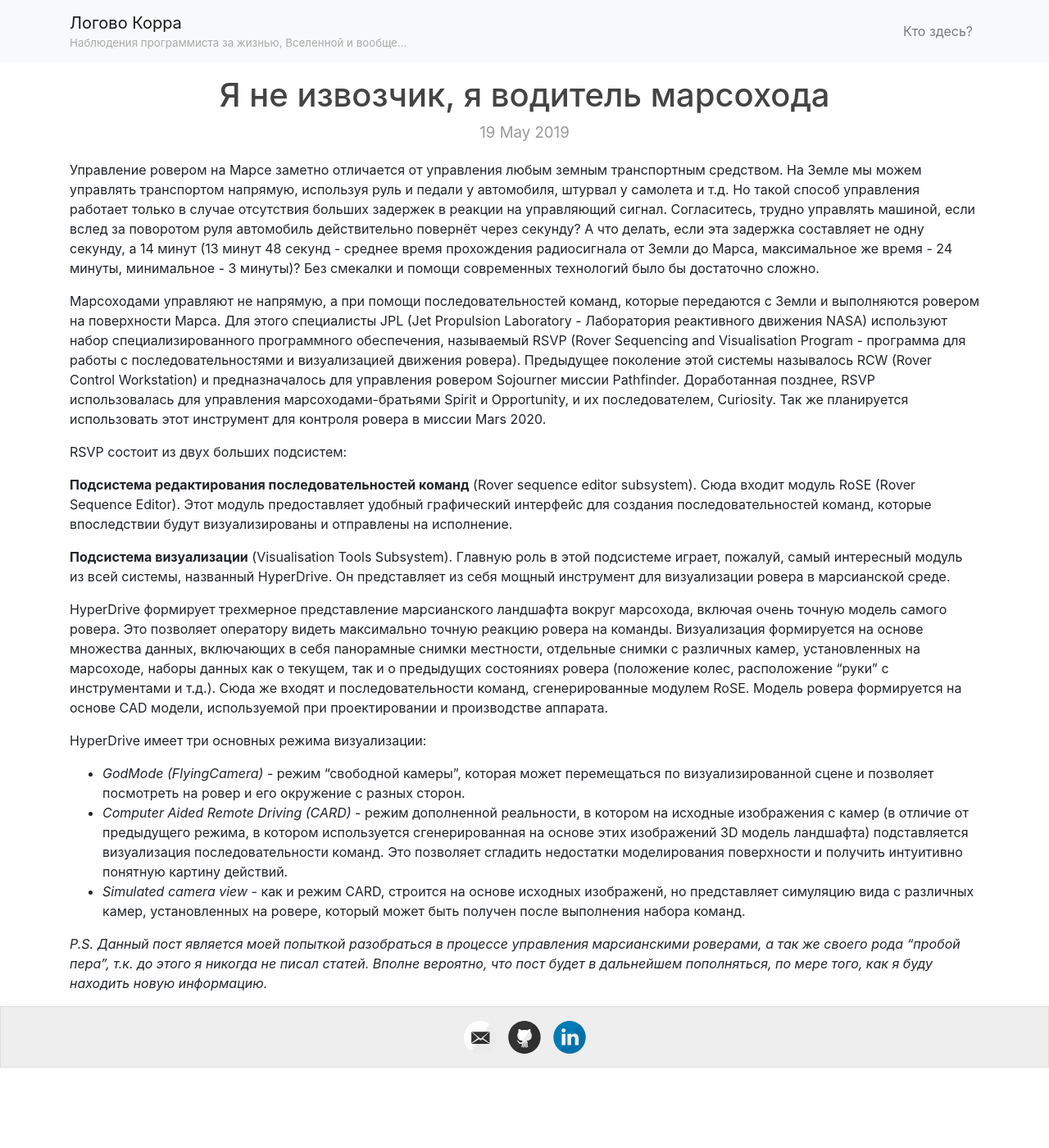
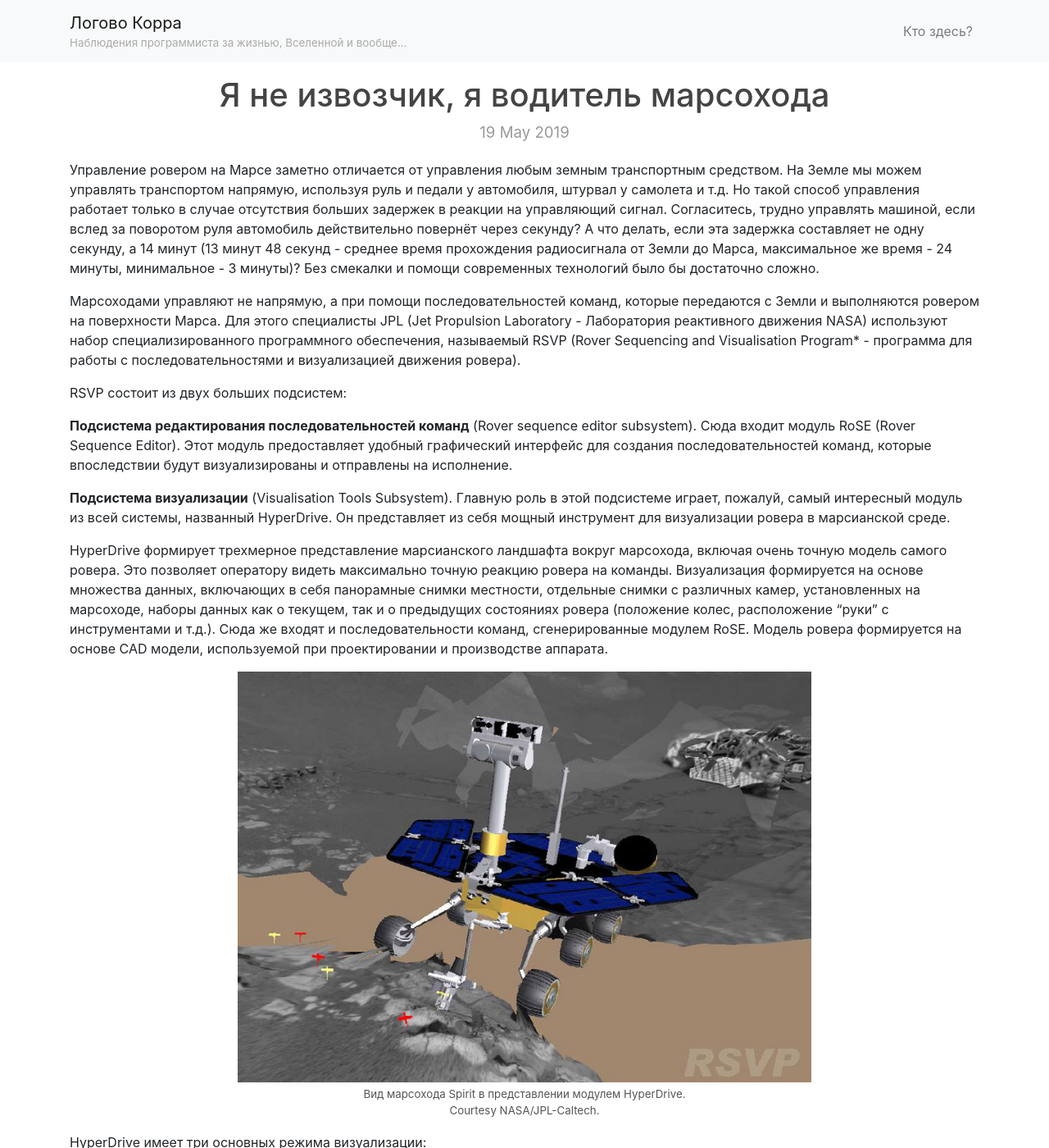
Before and after one commit to xandrcorr/xandrcorr.github.io, a Jekyll site: the page built from _posts/2019-05-19-mars-driving.md, in a window 1280 px wide and 1400 px high. Shown: the whole window at 82% size. Built offline with Jekyll 4.4.1, drawn with Linux system fonts in a browser that asks for light colours; nearby versions of some CDN libraries; some of the changed text lies outside the part shown.

Commit message:
Updated image styles.

```diff
--- /dev/null
+++ b/_includes/image.html
@@ -0,0 +1,4 @@
+<figure class="image">
+    <img src="{{ include.url }}" alt="{{ include.description }}">
+    <figcaption>{{ include.description }}</figcaption>
+</figure>
--- a/_posts/2019-05-19-mars-driving.md
+++ b/_posts/2019-05-19-mars-driving.md
@@ -5,7 +5,7 @@
 
 Управление ровером на Марсе заметно отличается от управления любым земным транспортным средством. На Земле мы можем управлять транспортом напрямую, используя руль и педали у автомобиля, штурвал у самолета и т.д. Но такой способ управления работает только в случае отсутствия больших задержек в реакции на управляющий сигнал. Согласитесь, трудно управлять машиной, если вслед за поворотом руля автомобиль действительно повернёт через секунду? А что делать, если эта задержка составляет не одну секунду, а 14 минут (13 минут 48 секунд - среднее время прохождения радиосигнала от Земли до Марса, максимальное же время - 24 минуты, минимальное - 3 минуты)? Без смекалки и помощи современных технологий было бы достаточно сложно.
 
-Марсоходами управляют не напрямую, а при помощи последовательностей команд, которые передаются с Земли и выполняются ровером на поверхности Марса. Для этого специалисты JPL (Jet Propulsion Laboratory - Лаборатория реактивного движения NASA) используют набор специализированного программного обеспечения, называемый RSVP (Rover Sequencing and Visualisation Program - программа для работы с последовательностями и визуализацией движения ровера). Предыдущее поколение этой системы называлось RCW (Rover Control Workstation) и предназначалось для управления ровером Sojourner миссии Pathfinder. Доработанная позднее, RSVP использовалась для управления марсоходами-братьями Spirit и Opportunity, и их последователем, Curiosity. Так же планируется использовать этот инструмент для контроля ровера в миссии Mars 2020.
+Марсоходами управляют не напрямую, а при помощи последовательностей команд, которые передаются с Земли и выполняются ровером на поверхности Марса. Для этого специалисты JPL (Jet Propulsion Laboratory - Лаборатория реактивного движения NASA) используют набор специализированного программного обеспечения, называемый RSVP (Rover Sequencing and Visualisation Program* - программа для работы с последовательностями и визуализацией движения ровера).
 
 RSVP состоит из двух больших подсистем:
 
@@ -15,10 +15,17 @@
 
 HyperDrive формирует трехмерное представление марсианского ландшафта вокруг марсохода, включая очень точную модель самого ровера. Это позволяет оператору видеть максимально точную реакцию ровера на команды. Визуализация формируется на основе множества данных, включающих в себя панорамные снимки местности, отдельные снимки с различных камер, установленных на марсоходе, наборы данных как о текущем, так и о предыдущих состояниях ровера (положение колес, расположение "руки" с инструментами и т.д.). Сюда же входят и последовательности команд, сгенерированные модулем RoSE. Модель ровера формируется на основе CAD модели, используемой при проектировании и производстве аппарата.
 
+{% include image.html url="/assets/images/rsvp-ui.jpg" description="Вид марсохода Spirit в представлении модулем HyperDrive.<br> Courtesy NASA/JPL-Caltech." %}
+
 HyperDrive имеет три основных режима визуализации:
 - *GodMode (FlyingCamera)* - режим "свободной камеры", которая может перемещаться по визуализированной сцене и позволяет посмотреть на ровер и его окружение с разных сторон.
 - *Computer Aided Remote Driving (CARD)* - режим дополненной реальности, в котором на исходные изображения с камер (в отличие от предыдущего режима, в котором используется сгенерированная на основе этих изображений 3D модель ландшафта) подставляется визуализация последовательности команд. Это позволяет сгладить недостатки моделирования поверхности и получить интуитивно понятную картину действий.
 - *Simulated camera view* - как и режим CARD, строится на основе исходных изображенй, но представляет симуляцию вида с различных камер, установленных на ровере, который может быть получен после выполнения набора команд.
 
+Предшественником RSVP является система RCW (Rover Control Workstation), которая предназначалось для управления ровером Sojourner миссии Pathfinder. RSVP использовалась для контроля над марсоходами-братьями Spirit и Opportunity, и ныне их последователем, Curiosity. В будущем планируется использовать этот инструмент в миссии Mars 2020.
+
+
+*Так же может встречаться название Robot Sequencing and Visualization Program
+
 
 *P.S. Данный пост является моей попыткой разобраться в процессе управления марсианскими роверами, а так же своего рода "пробой пера", т.к. до этого я никогда не писал статей. Вполне вероятно, что пост будет в дальнейшем пополняться, по мере того, как я буду находить новую информацию.*
--- a/_sass/main.scss
+++ b/_sass/main.scss
@@ -39,13 +39,21 @@
     font-family: monospace
 }
 
-.post > p img {
+.image > img {
     display: block;
     margin-left: auto;
     margin-right: auto;
     width: 100%;
     max-width: 700px;
     align-content: center;
+    padding-bottom: 5px;
+}
+
+
+figcaption {
+    font-size: $image-caption-size;
+    text-align: center;
+    color: #555;
 }
 
 h1 {
--- a/_sass/variables.scss
+++ b/_sass/variables.scss
@@ -1,2 +1,3 @@
 $title-color: #444;
 $date-color: #999;
+$image-caption-size: 10pt;
```
Also changed, not shown: assets/images/rsvp-ui.jpg (added), 1 other file.
